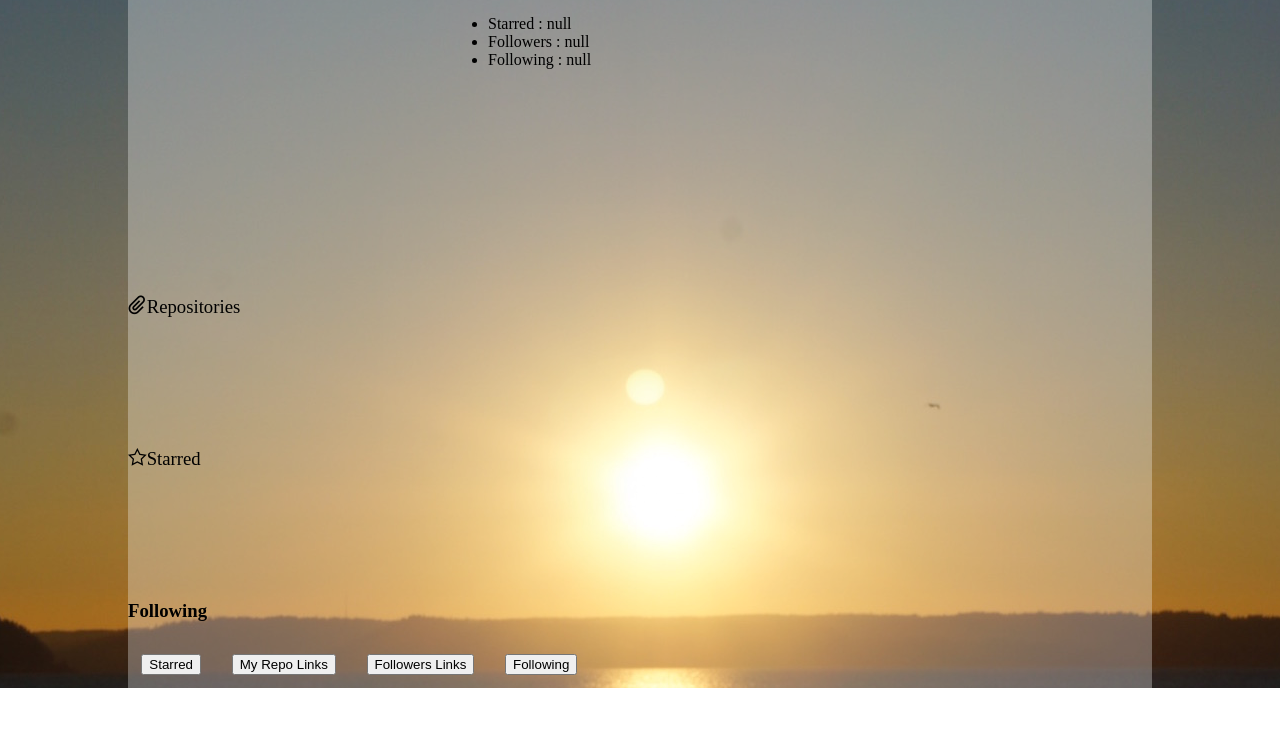
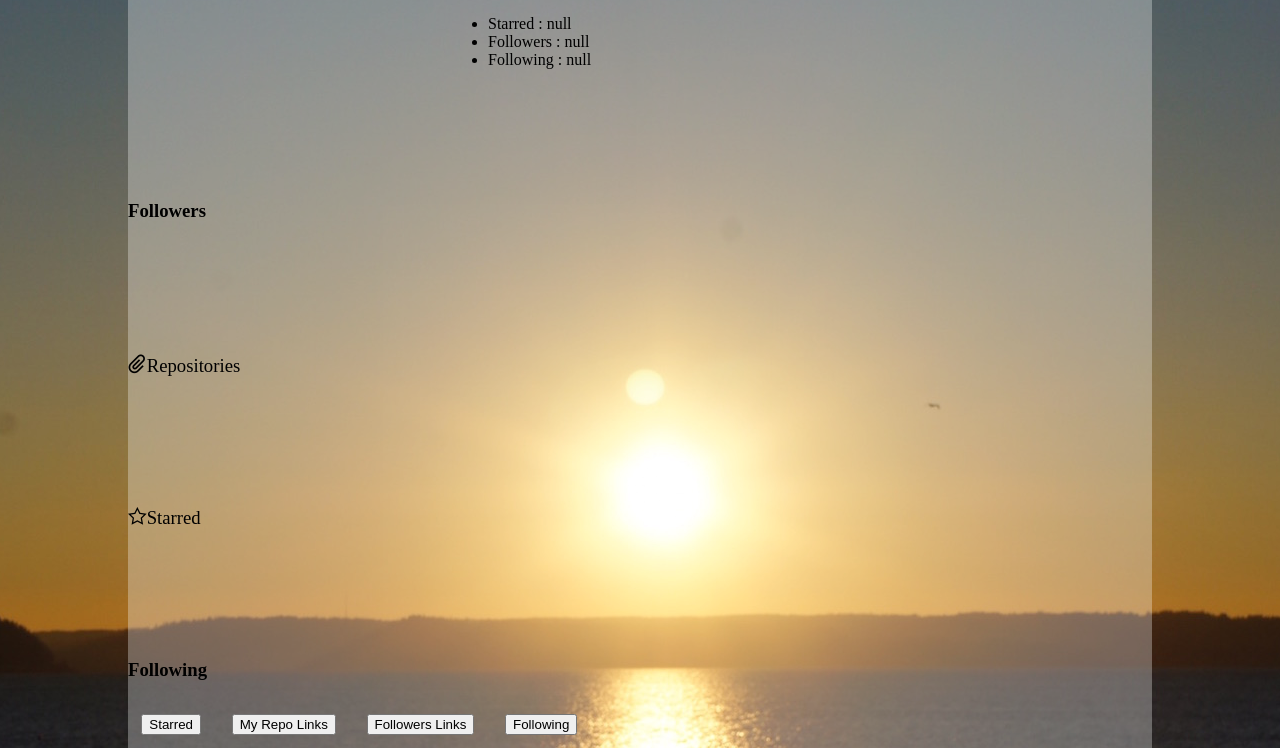
Before and after one commit to ishidas/make-cli-github-api, a website: page index.html in a window 1280 px wide. Shown: the part 179-927 px from the top of the page. Before the commit the page ends 867 px from the top, so only its background shows below. Drawn offline with nearby package versions, Linux system fonts and the light colour scheme; some packages are replaced by stand-ins of ours; no server answers; files whose address does not match are found by name.

Commit message:
added a line in html : followers with h3 tag

```diff
--- a/index.html
+++ b/index.html
@@ -23,6 +23,7 @@
           </ul>
       </section>
       <section class="repeat-sections">
+        <h3>Followers</h3>
         <ul data-ng-repeat="follower in repo.followersLinks">
           <li data-ng-bind="'Login Name : ' + follower.login"></li>
           <a data-ng-href="{{follower.url}}" data-ng-bind="follower.url"></a>
```
